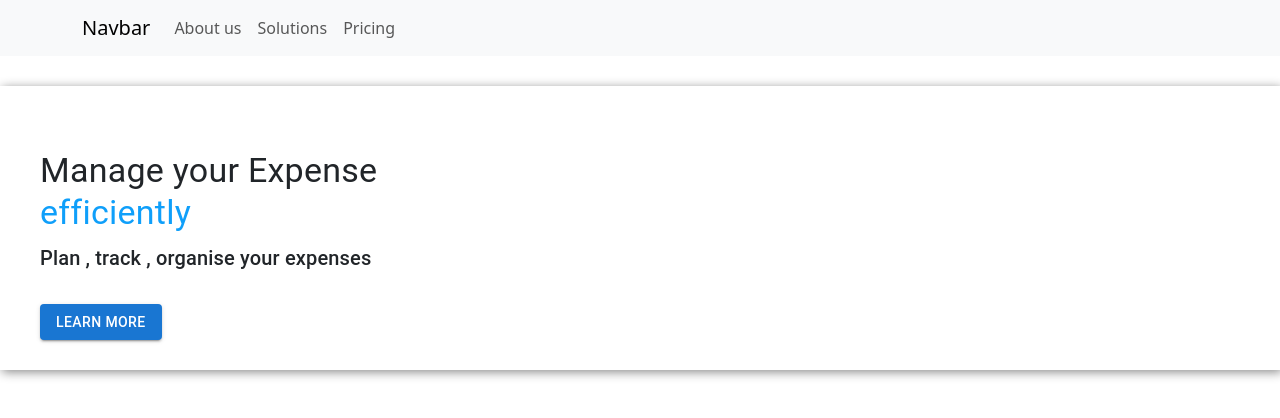
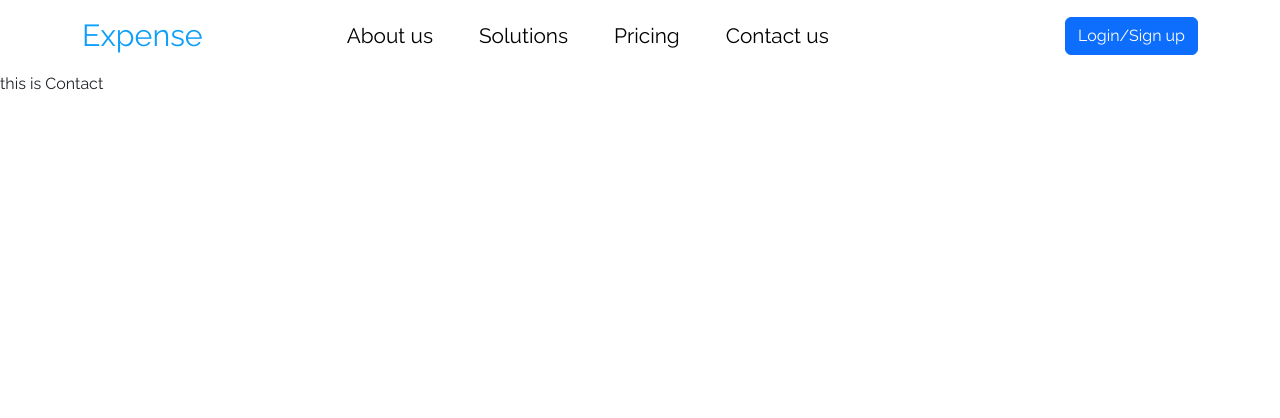
Before and after one commit to priyagupta-js/Expense-Tracker, a React (Create React App) app: page /contact in a window 1280 px wide. Shown: the top 418 px of the page. Built offline with nearby package versions, Linux system fonts and the light colour scheme.

Commit message:
Navbar CSS modified

```diff
--- a/public/index.html
+++ b/public/index.html
@@ -7,8 +7,12 @@
     <meta name="theme-color" content="#000000" />
     <meta
       name="description"
-      content="Web site created using create-react-app"
+      content="Web site created using create-rea
+      ct-app"
     />
+    <link rel="preconnect" href="https://fonts.googleapis.com">
+<link rel="preconnect" href="https://fonts.gstatic.com" crossorigin>
+<link href="https://fonts.googleapis.com/css2?family=Raleway:wght@300;400&display=swap" rel="stylesheet">
     <link rel="stylesheet" href="styles.css">
     <title>React App</title>
   </head>
--- a/public/styles.css
+++ b/public/styles.css
@@ -5,18 +5,34 @@
 }
 
 body {
+    font-family: 'Raleway', sans-serif !important;
     background-color: rgb(255, 255, 255);
 }
-div .logo {
+/* div .logo {
     padding:20px;
+} */
+
+.navbar-brand {
+    color: #0f9ffa !important;
+font-size: 1.9rem !important;
+
 }
 
-/* .me-auto{
+.nav-link {
+    font-size: 1.3rem !important;
+    color:#000 !important;
+    margin-left: 30px;
+}
+.me-auto{
+    margin-left: 90px;
 
-    margin-left: 40px;
-
-} */
-
+}
+.navbar-brand:hover{
+    color: #068cdf !important;
+}
+.nav-link:hover{
+    color: #068cdf !important;
+}
 .main-Intro {
     margin-top: 30px;
     padding : 40px 0 30px 40px;
--- a/src/App.js
+++ b/src/App.js
@@ -5,18 +5,19 @@ import  Home from "./pages/Home";
 import About from "./pages/About";
 import Solutions from "./pages/Solutions";
 import Pricing from "./pages/Pricing";
-
+import Contact from "./pages/Contact";
 
 function App() {
   return (
     <div className="App">
       <NavBar />
-      <Introduction />
+      {/* <Introduction /> */}
       <Routes>
       <Route path="/" element={<Home/>} />
       <Route path="/about" element={<About />} />
       <Route path="/solutions" element={<Solutions />} />
       <Route path="/pricing" element={<Pricing />} />
+      <Route path="/contact" element={<Contact />} />
 
     </Routes>
     </div>
--- a/src/components/NavBar.jsx
+++ b/src/components/NavBar.jsx
@@ -1,16 +1,18 @@
 import React from "react";
-import { Container, Navbar, Nav } from "react-bootstrap/";
+import { Container, Navbar, Nav ,Button} from "react-bootstrap/";
 import { NavLink} from "react-router-dom";
 function NavBar() {
   return (
-    <Navbar bg="light" data-bs-theme="light">
+    <Navbar sticky="top" data-bs-theme="light">
       <Container>
-        <Navbar.Brand as={NavLink} to="/">Navbar</Navbar.Brand>
+        <Navbar.Brand className="logo" as={NavLink} to="/">Expense</Navbar.Brand>
         <Nav className="me-auto">
           <Nav.Link as={NavLink} to="/about">About us</Nav.Link>
           <Nav.Link as={NavLink} to="/solutions">Solutions</Nav.Link>
           <Nav.Link as={NavLink} to="/pricing">Pricing</Nav.Link>
+          <Nav.Link as={NavLink} to="/contact">Contact us</Nav.Link>
         </Nav>
+        <Button variant="primary">Login/Sign up</Button>
       </Container>
     </Navbar>
   );
--- a/src/pages/Contact.js
+++ b/src/pages/Contact.js
@@ -0,0 +1,10 @@
+import React from 'react'
+
+function Contact () {
+    return (
+      <div> this is Contact</div>
+    );
+
+}
+
+export default Contact;
```
